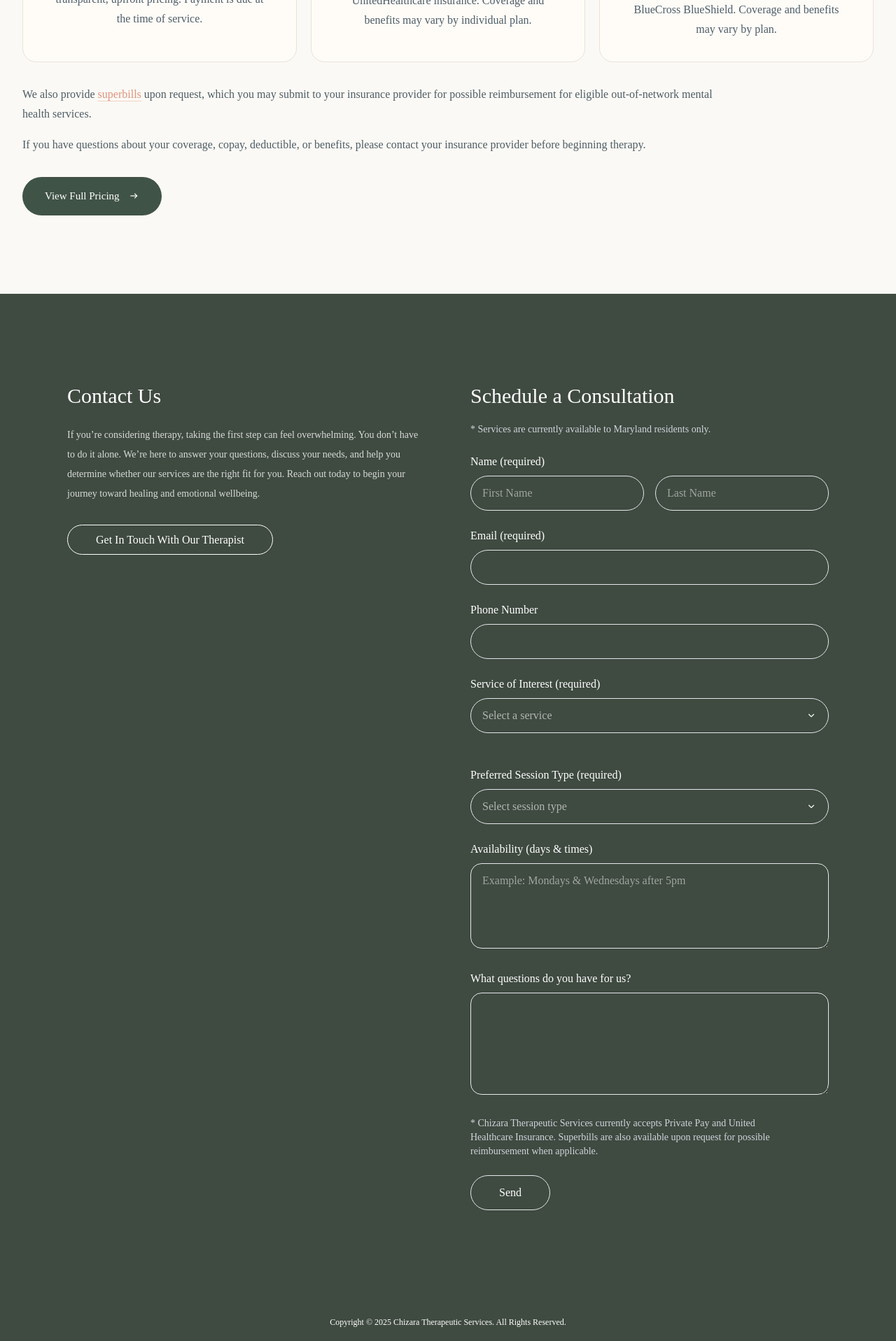
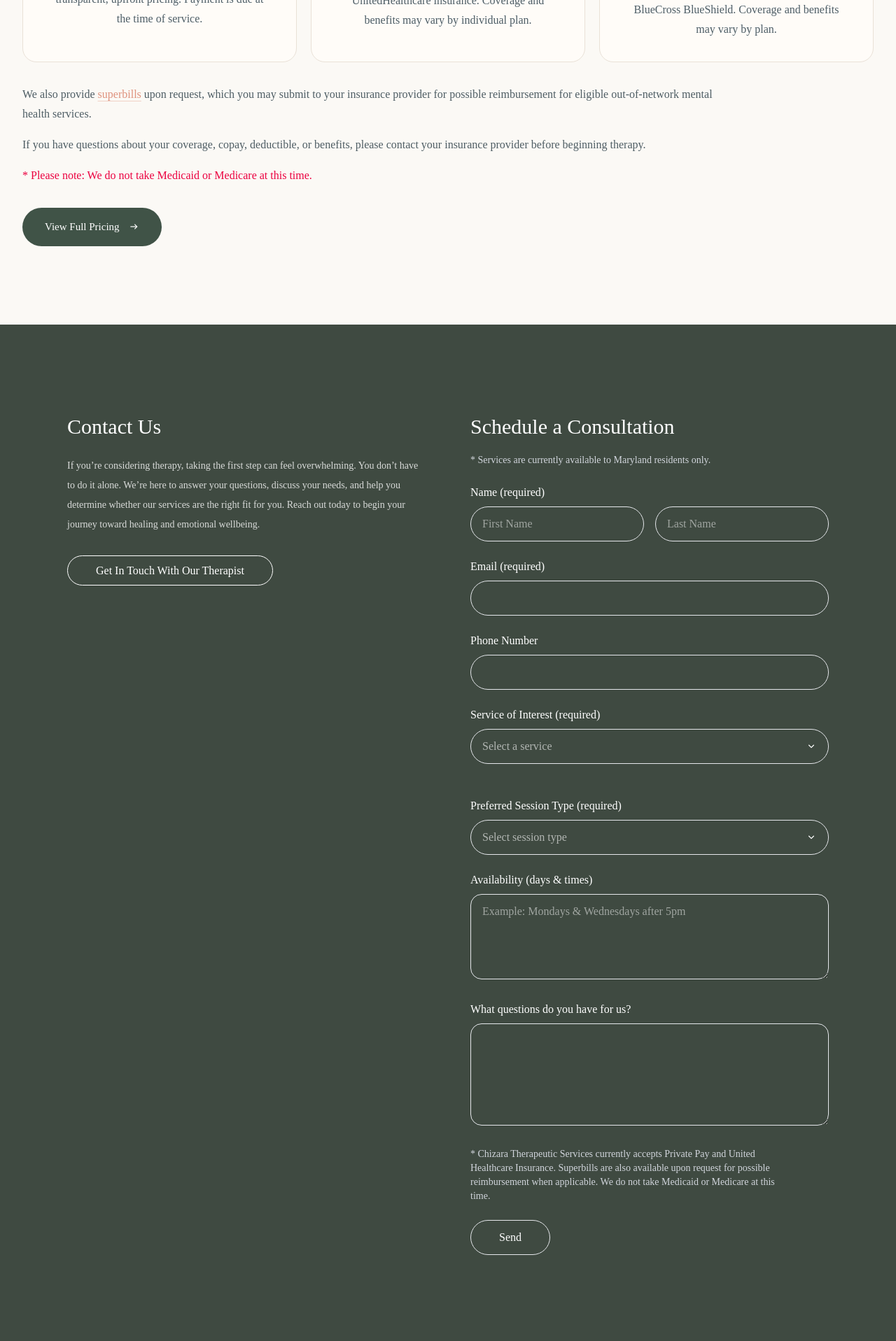
Before and after one commit to ifiokabasiudo/chizara, a Next.js app: page / in a window 1280 px wide. Shown: the part 3202-5119 px from the top of the page at 70% size. Built offline with nearby package versions, Linux system fonts and the light colour scheme.

Commit message:
Added: We do not take Medicaid or Medicare at this time.

```diff
--- a/app/components/FullPricingPage.tsx
+++ b/app/components/FullPricingPage.tsx
@@ -97,6 +97,8 @@ export default function PricingPage() {
                             We encourage you to contact your insurance provider before
                             beginning therapy to confirm your benefits.
                         </p>
+
+                        <p className="text-[16px] leading-7 text-rose-600">* Please note: We do not take Medicaid or Medicare at this time.</p>
                     </div>
 
                     <div className="mt-9">
--- a/app/components/PricingInsuranceSection.tsx
+++ b/app/components/PricingInsuranceSection.tsx
@@ -48,7 +48,10 @@ export default function PricingInsuranceSection() {
                         benefits, please contact your insurance provider before beginning
                         therapy.
                     </p>
+
+                    <p className="text-[16px] leading-7 text-rose-600">* Please note: We do not take Medicaid or Medicare at this time.</p>
                 </div>
+
 
                 <div className="mt-8">
                     <Link
--- a/app/components/contact-us.tsx
+++ b/app/components/contact-us.tsx
@@ -260,7 +260,7 @@ export default function ContactUs() {
             <p className="text-sm text-gray-300 mt-6 max-w-md">
               * Chizara Therapeutic Services currently accepts Private Pay and United
               Healthcare Insurance. Superbills are also available upon request for
-              possible reimbursement when applicable.
+              possible reimbursement when applicable. We do not take Medicaid or Medicare at this time.
             </p>
 
             {/* SUBMIT */}
--- a/app/schedule-form/page.tsx
+++ b/app/schedule-form/page.tsx
@@ -172,7 +172,7 @@ export default function ContactForm() {
       <p className="text-sm text-gray-300 mt-6 max-w-md">
         * Chizara Therapeutic Services currently accepts Private Pay and United
         Healthcare Insurance. Superbills are also available upon request for
-        possible reimbursement when applicable.
+        possible reimbursement when applicable. We do not take Medicaid or Medicare at this time.
       </p>
 
       {/* SUBMIT */}
```
